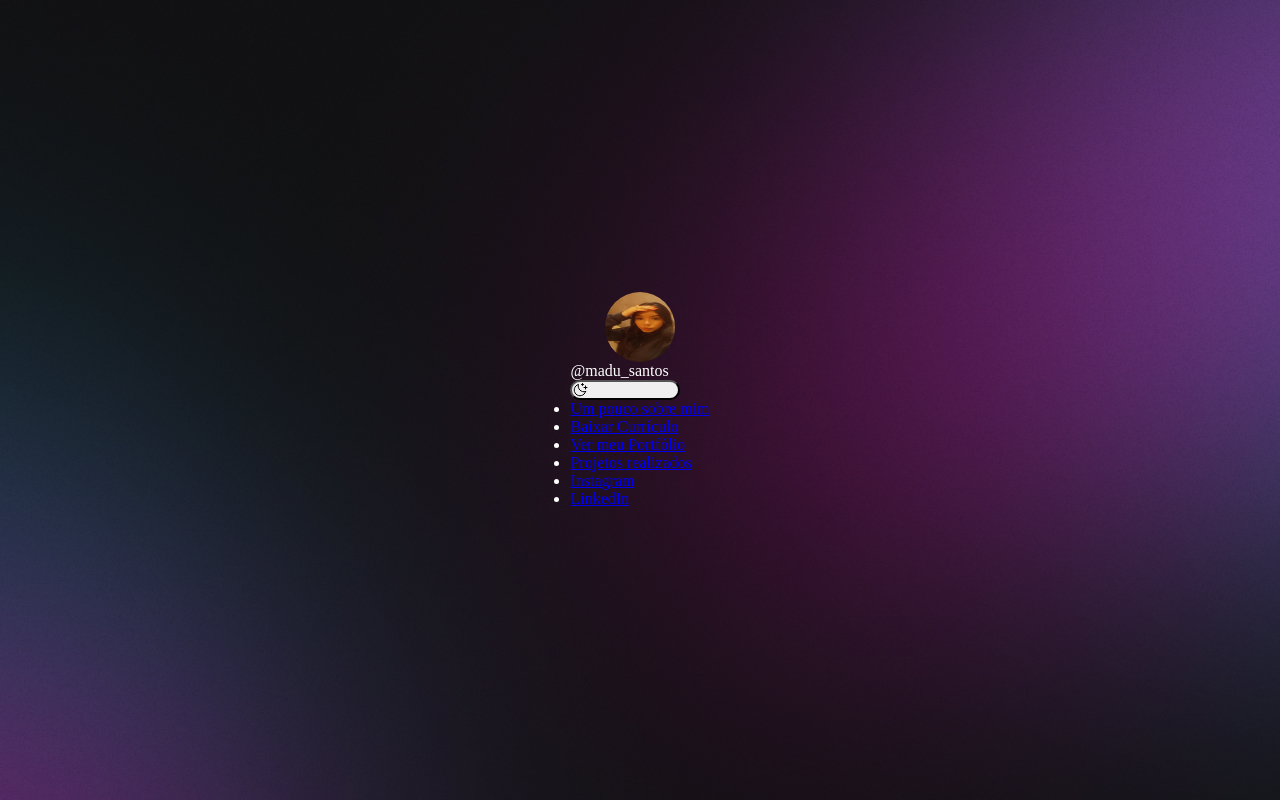
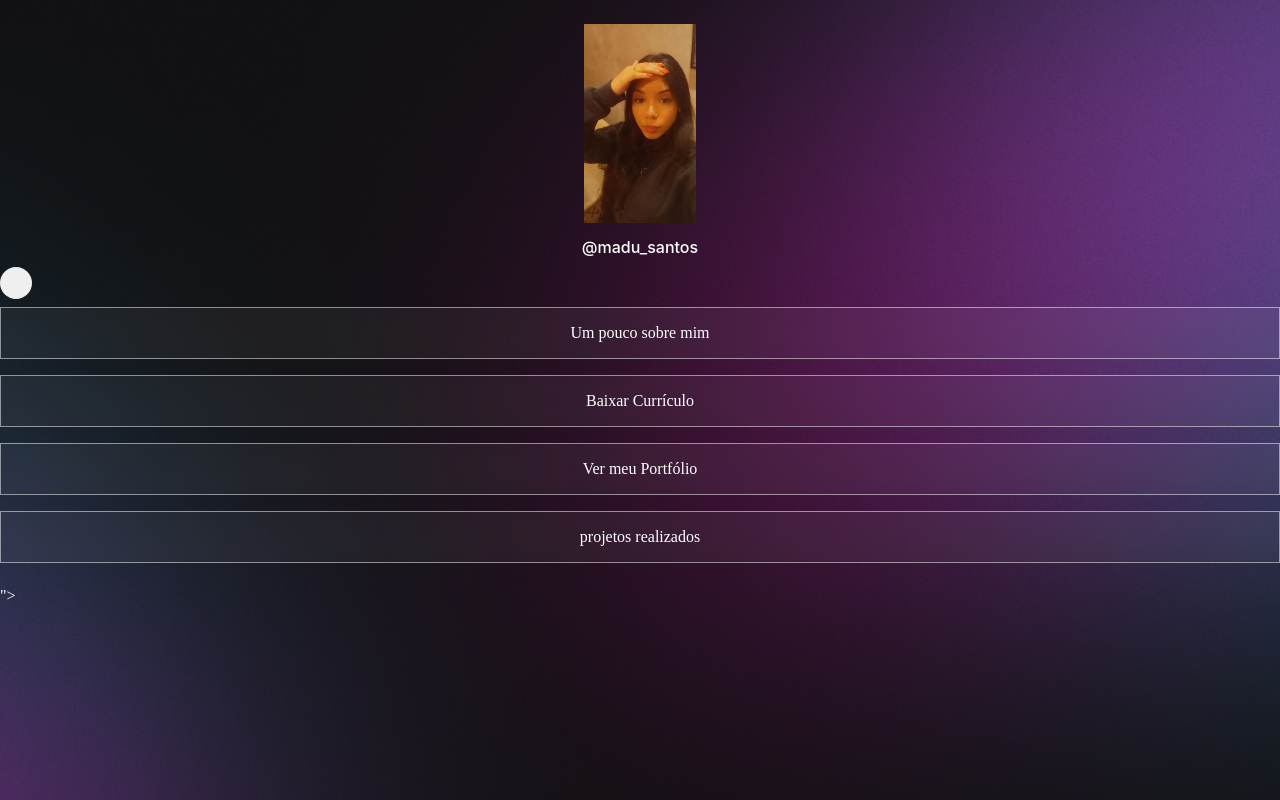
Before and after one commit to madusantos27/projeto-PW, a plain HTML site: page index.html in a window 1280 px wide. Drawn offline with Linux system fonts and the light colour scheme.

Commit message:
continuação do codigo para o portifolio

```diff
--- a/css/projeto.css
+++ b/css/projeto.css
@@ -1,60 +1,195 @@
 * {
-    margin: 0;
-    padding: 0;
-    box-sizing: border-box;
+    margin: 0; /* remove a margem padrão de todos os elementos */
+    padding: 0; /* remove o preenchimento padrão de todos os elementos */
+    box-sizing: border-box; /* define o box model para incluir bordar e preenchimento no tamanho total*/
 }
 
+/* modo escuro padrão*/
+
 body {
+    background: url(../img/bg-desktop.jpg) no-repeat top center; /* define a imagem de fundo ajusta a posição e tamanho*/
+    height: 100vh; /* define a altura do corpo como 100% da altura da janela de visualização*/
+}
 
-    background: url("../img/bg-desktop.jpg");
-    background-repeat: no-repeat;
+body * {
+    color: white; /* define a cor do texto de todos os elementos filhos como brancos*/
+}
+
+p {
+    font-family: "inter", sans-serif; /* aplica a fonte inter aos paragrafos*/
+}
+
+a {
+    text-decoration: none; /* remove o sublinho padrão dos links*/
+}
+
+#conteiner {
+
+    width: 100%; /* faz o container ocupar toda a largura disponivel*/
+    max-width: 588px; /* define a largura maxima para o container*/
+    margin: 56px auto 0px; /*centraliza o container horizontalmente e define um espaçamento superior*/
+    padding: 0 24px; /* adiciona preenchimento horizontal dentro do container*/
+}
+
+#profile {
+    text-align: center;
+    padding: 24px;
+}
+
+#profile img{
+    width: 112px;
+}
+
+#profile p {
+
+    font-weight: 500;
+    line-height: 24px;
+    margin-top: 8px;
+}
+
+#switch {
+    position: relative;
+    width: 64px;
+}
+
+#switch button {
+    width: 32px; /* define a largura do botão*/
+    height: 32px;/* define a altura do botão*/
+    background: white url(../img/moon-stars.svg) no repeat center; /* define a cor e icone do funco do botão*/
+    border: 0; /*remove a borda padrão do botão*/
+    border-radius: 50%; /* faz o botão ser circular*/
+    position: absolute; /*permite posicionar o botaõ dentro do switch*/
+    top: 50%; /*posiciona o botão no meio vertical dentro do switch*/
+    left: 0; /* alinha o botão a esquerda do switch*/
+    z-index: 1; /* garante que o botão esteja acima dos outros elementos */
+    transform: translateY(-50%); /* ajusta o botão para ficar centralizado verticalmente */
+    animation: slide-back 0.2s; /* adiciona uma animação para o botão*/
+}
+
+.light #switch button {
+
+    animation: slide-in 0.2s forwards; /*adiciona uma animação para o botão no modo claro*/
+    background:  white url(../img/sun.svg) no-repeat center; /* altera o icone para um sol no modo claro*/
+}
+
+#switch button:hover {
+    outline: 8px solid rgba(255, 255, 255, 0.2); /* adiciona um contorno ao botão ao passarmoos o mouse
+    */
+}
+
+.light #switch span {
+    background: rgba(0, 0, 0, 0.05);
+    border: 1px solid rgba(0, 0, 0, 0.05);
+}
+
+/* links */
+
+ul {
+    list-style:  nome;
+    display: flex;
+    flex-direction: column;
+    gap: 16px;
+    padding: 24px 0;
+}
+
+ul li a {
     display: flex;
     align-items: center;
-    height: 100vh;
     justify-content: center;
-    flex-direction: column;
-    gap: 20px;
     color: white;
-
+    padding: 16px 24px;
+    background: rgba(255, 255, 255, 0.05);
+    border: 1px solid rgba(255, 255, 255, 0.5);
+    backdrop-filter: blur(4px);
+    -webkit-backdrop-filter: blur(4px);
+    text-decoration: nome;
+    font-weight: 500;
+    transition: background 0.2s;
 }
 
-img {
-
-    margin: 0 auto;
-    display: block;
-    width: 70px;
-    height: 70px;
-    border-radius: 40px;
-
+ul li a :hover {
+    background: rgba(0, 0, 0.02);
+    border: 1.5px solid white;
 }
 
-img {
-
-    margin: 0 auto;
-    display: block;
-    width: 70px;
-    height: 70px;
-    border-radius: 40px;
+.light ul li a {
+    background: rgba(0, 0, 0, 0.5);
+    border: 1px solid black;
 }
 
-button{
-
-    width: 110px;
-    height: 20px;
-    font-size: small;
-    display: flex;
-    justify-content: center;
-    background-image: url(../img/moon-stars.svg);
-    background-repeat: no-repeat;
-    border-radius: 10px;
-    transition: background-color 0.3s, transform 0.2s;
+.light ul li a :hover{
+     background: rgba(0, 0, 0, 0.2);
+    border: 1.5px solid black;
 }
 
-button:hover {
+/*social links*/
 
-    transform: scale(1.05);      /* Dá uma leve aumentada no botão */
+#social-links a {
+    color: white;
+    display: flex;
+    align-items: center;
+    justify-content: center;
+    padding: 16px;
+    transition: background 0.2s;
+    border-radius: 50%;
 }
 
-button:active {
-    transform: scale(0.95);      /* Dá um efeito de clique */
+#social-links a :hover {
+    background: rgba(255, 255, 255, 0.2);
 }
+
+.light #social-links a :hover {
+    background: rgba(0, 0, 0, 0.1);
+}
+
+footer {
+    padding: 24px 0;
+    text-align: center;
+    font-size: 14px;
+}
+
+.profile-photo {
+    border-radius: 50%; /* torna a foto de perfil circular */
+    border:  3px solid #ff5627; /*define a borda da foto de perfil com a cor laranja*/
+}
+
+.light .profile-photo {
+    border: 3px solid #4B55EA; /* altera a cor da borda para azul no modo claro*/
+}
+
+/*estilo para o modo claro */
+
+.light a, .light p, .light ion-icon {
+    color: black; /* altera a cor do texto dos links, paragrafos e icones para preto no modo claro*/
+}
+
+/* media queries - PARA RESPONSIVIDADE*/
+
+@media(min-width:70px){
+    bory {
+        background:  url(../img/bg-desktop.jpg) no-repeat top center/cover;/*altera o fundo do corpo para desktop em telas maiores*/
+    }
+    .light bory{
+        background: url(../img/bg-desktop-light.jpg) no-repeat top center/cover; /* altera o fundo do corpo para desktop no modo claro*/
+    }
+}
+
+/* animation*/
+
+@keyframes slide-in {
+    from{
+        left: 0; /*define a posição inicial do botão no slide-in*/
+    }
+    to{
+        left: 50%; /*define a posição final do botão no slide-in*/
+    }
+}
+
+@keyframes slide-back {
+    from{
+        left: 50%; /* define a posição inicial do botão no slide-back*/
+    }
+    to{
+        left: 0;/* define a posição final do botão no slide-back*/
+    }
+}
--- a/index.html
+++ b/index.html
@@ -1,11 +1,14 @@
 <!DOCTYPE html>
 <html lang=" pt-br">
     <head>
+
+        <meta charset="UTF-8"/>
+        <meta http-equiv="X-UA-Compatible" content="IE=edge"/>
+        <meta name="viewport" content="width=device-width",initial-scale=1.0/>
+        <title> Portifolio </title>
+
         <script defer src="js/projetinho.js"></script>
         <link rel="stylesheet" href="css/projeto.css">
-        <meta charset="UTF-8">
-        <meta name="viewport" content="width=device-width",initial-scale=1.0>
-        <title> Portifolio </title>
     </head>
     <body>
 
@@ -13,15 +16,17 @@
         <div id="profile">
 
           <img
-          class=" profile-photo"
-          src="./img/foto 1.webp"
-          alt="foto de uma menina"/>
+             class="profile"
+             src="./img/foto 1.webp"
+             alt=" foto de uma moça em pé de frente para o espelho"
+             src="./img/foto 2 .jpg"
+             />
 
-          <p> @madu_santos </p>
+          <p>@madu_santos</p>
 
         </div>
 
-        <div id=" switch" onclick="toggleMode()">
+        <div id="switch" onclick="toggleMode()">
 
           <button></button>
           <span></span>
@@ -29,17 +34,23 @@
         </div>
 
      <ul>
-        <li><a href="#">Um pouco sobre mim</a></li>
-        <li><a href="#">Baixar Currículo</a></li>
-        <li><a href="#">Ver meu Portfólio</a></li>
-        <li><a href="#">Projetos realizados</a></li>
+        <li>
+          <a href="#">Um pouco sobre mim</a>
+        </li>
+        <li>
+          <a href="#">Baixar Currículo</a>
+        </li>
+        <li>
+          <a href="https://github.com/madusantos27"> Ver meu Portfólio</a>
+        </li>
+        <li>
+          <a href="#" target="_blank">
+            projetos realizados
+          </a>
+        </li>
     </ul>
 
     <!-- Redes sociais -->
-    <ul>
-        <li><a href="#">Instagram</a></li>
-        <li><a href="#">LinkedIn</a></li>
-    </ul>
 
     <div id="social- links">
 
@@ -47,8 +58,18 @@
         <ion-icon name="logo-github"></ion-icon>
       </a>
 
+      <a href=" # " target="_blank">
+        <ion-icon name= "logo-instagram" > </ion-icon>">
+      </a>
 
+      <a href="# " target="_blank">
+       <ion-icon name="logo-linkedin"></ion-icon>
+      </a>
 
-    </div>
+      <a href="#" target="_blank">
+        <ion-icon name="logo-youtube"></ion-icon>
+      </a>
+ </div>
+
     </body>
     </html>
--- a/js/projetinho.js
+++ b/js/projetinho.js
@@ -1,17 +1,19 @@
-function toggleMode() {
+function toggleMode() { //função que alterna entre os modos claro e escuro
 
-    const html = document.documentElement;
-    html.classList.toggle("ligth");
+    const html = document.documentElement; // seleciona o elemento HTML <html> da pagina
+    html.classList.toggle("ligth"); //alterna a classe "ligth" no elemento html. se a classe existir ela e removida; se não ele é adicionada
+
+    // alterar imagem do perfil
+    const img = document.querySelector("#profile img"); //seleciona a imagem dentro do elemento com o id "profile"(a foto do perfil)
 
 
-    const img = document.querySelector("#profile img");
+    // condicional para verificar se a classe "ligth" foi adicionada ao elemento HTML
+    if(html.classList.contains("ligth")){ // verifica se  o elemento html comtem a classe "ligth" (modo claro)
 
-    if(html.classList.contains("ligth")){
-
-        img.setAttribute("src", ".img/foto1.webp");
+        img.setAttribute("src", ".img/foto1.webp"); //se estiver no modo claro, alterar a imagem para "foto 1"
     } else {
 
-        img.setAttribute("src", "./img/foto2.jpg");
+        img.setAttribute("src", "./img/foto2.jpg"); // se não estiver no modo claro(modo escuro), matem ou coloca a imagem "foto2"
 
     }
 
```
